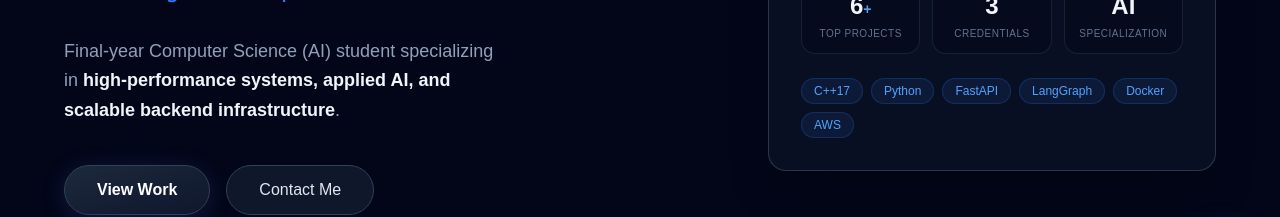
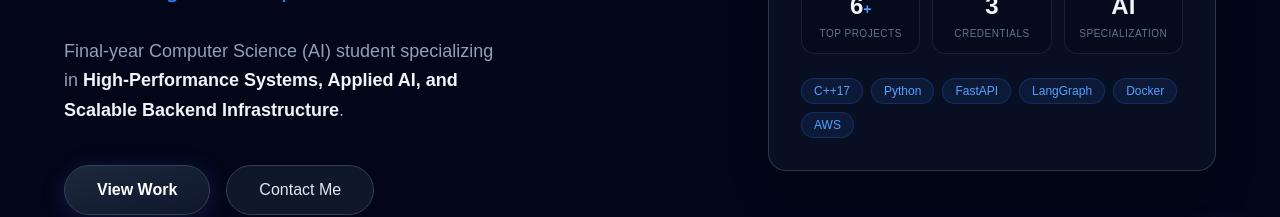
Before and after one commit to Shashank17singh/shashank17singh.github.io, a Next.js app in the folder next_portfolio/: page / in a window 1280 px wide. Shown: the part 491-708 px from the top of the page. Built offline with nearby package versions, Linux system fonts and the light colour scheme; no server answers.

Commit message:
some fixes

```diff
--- a/next_portfolio/src/app/page.tsx
+++ b/next_portfolio/src/app/page.tsx
@@ -35,7 +35,7 @@ export default function Home() {
 
           <p className="text-slate-400 text-lg leading-relaxed max-w-md mb-10 animate-in fade-in slide-in-from-bottom-6 duration-700 delay-300 fill-mode-both">
             Final-year Computer Science (AI) student specializing in{" "}
-            <strong className="text-slate-100">high-performance systems, applied AI, and scalable backend infrastructure</strong>.
+            <strong className="text-slate-100">High-Performance Systems, Applied AI, and Scalable Backend Infrastructure</strong>.
           </p>
 
           <div className="flex gap-4 animate-in fade-in slide-in-from-bottom-6 duration-700 delay-500 fill-mode-both">
```
